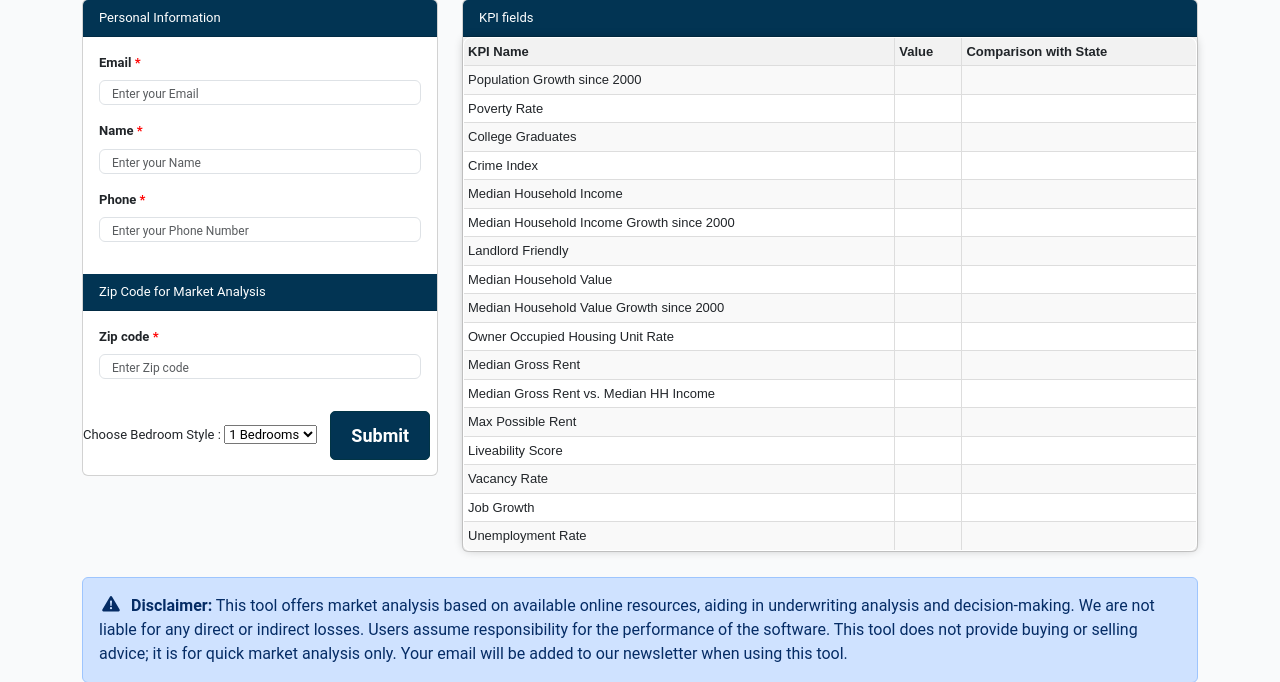
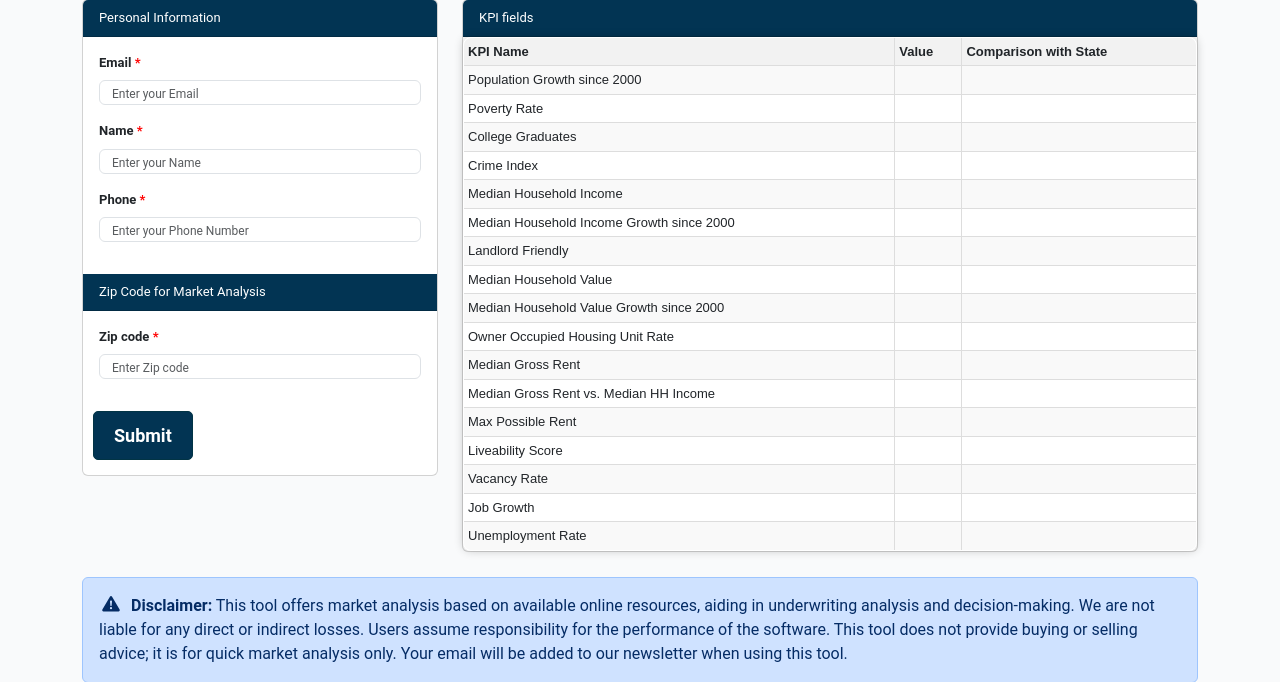
Before and after one commit to HemangCodesAI/Market-Analysis, a Flask app: page / in a window 1280 px wide. Shown: the part 117-799 px from the top of the page. Run offline with Flask 3, Linux system fonts and the light colour scheme; some libraries are stand-ins or nearby versions.

Commit message:
split bug fix

```diff
--- a/app.py
+++ b/app.py
@@ -27,6 +27,7 @@ def submit():
     name = request.form.get('Name')
     phone_number = request.form.get('phoneNumber')
     zipcode = request.form.get('zipcode')
+    info=get_zip_data(zipcode)
     user_data=[email,name,phone_number,zipcode]
     session['zipcode']=zipcode
     capture_data([user_data])
--- a/templates/1.html
+++ b/templates/1.html
@@ -337,14 +337,7 @@ window.addEventListener("load", () => {
                       </div>
                     </div>
                 </div>
-                <label for="options">Choose Bedroom Style :</label>
-                      <select id="options" name="selected_option">
-                        <option value="1-bedrooms">1 Bedrooms</option>
-                        <option value="2-bedrooms">2 Bedrooms</option>
-                        <option value="3-bedrooms">3 Bedrooms</option>
-                        <option value="4-bedrooms">4 Bedrooms</option>
-                        <option value="studios">Studio</option>
-                      </select>
+
                 <div style="display: inline-block; margin-bottom: 15px;" >
                   <button type="submit" class="btn btn-cta" style="margin-left: 10px;" >
                     Submit
```
